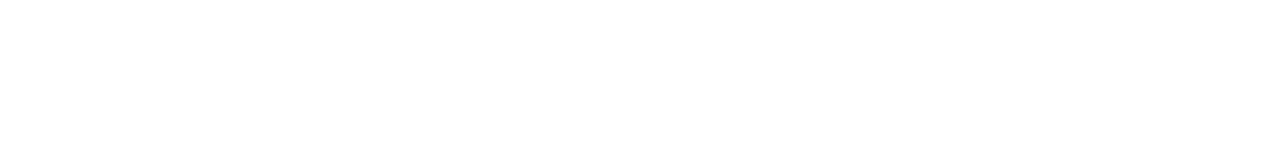
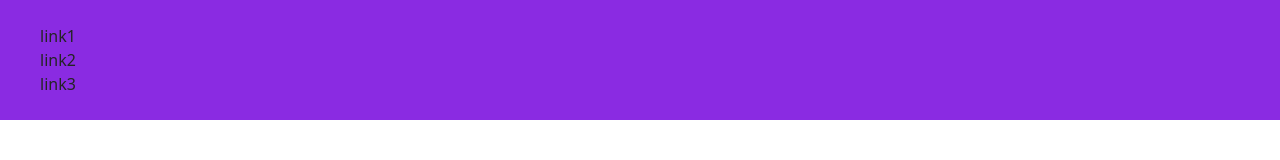
Before and after one commit to ValerieLeonidova/group-11-12, a plain HTML site: page index.html in a window 1280 px wide. Drawn offline with Linux system fonts and the light colour scheme.

Commit message:
Deploying to gh-pages from @ ValerieLeonidova/group-11-12@2f91a8d8568c783b5d533f968650fa4218feddb5 🚀

```diff
--- /dev/null
+++ b/assets/index-BDUAKDRm.css
@@ -0,0 +1 @@
+h1,h2,h3,h4,h5,h6,p{margin:0}p:last-child{margin-bottom:0}ul{margin:0;padding:0;list-style:none}a{color:currentColor;text-decoration:none}button{cursor:pointer}img{display:block;max-width:100%;height:auto}:root{font-family:system-ui,-apple-system,BlinkMacSystemFont,Segoe UI,Roboto,Oxygen,Ubuntu,Cantarell,Open Sans,Helvetica Neue,sans-serif;font-size:16px;line-height:1.5;font-weight:400;color:#242424;background-color:#ffffffde;font-synthesis:none;text-rendering:optimizeLegibility;-webkit-font-smoothing:antialiased;-moz-osx-font-smoothing:grayscale;-webkit-text-size-adjust:100%}body{display:flex;flex-direction:column;min-width:100vw;min-height:100vh;margin:0}main{flex-grow:1}main:has(.back-link){text-align:center}.section{padding:50px 0}@media only screen and (min-width: 768px){.section{padding:80px 0}}@media only screen and (min-width: 1200px){.section{padding:100px 0}}.container{min-width:320px;max-width:375px;margin:0 auto;padding:0 16px}@media only screen and (min-width: 768px){.container{max-width:768px}}@media only screen and (min-width: 1200px){.container{max-width:1200px}}@keyframes slide{0%{transform:translate(-140%) translateY(-50%)}to{transform:translate(-104%) translateY(-50%)}}@keyframes stretch{0%{opacity:0;transform:translate(-50%) translateY(100%) scale(.2)}to{opacity:1;transform:translate(-50%) translateY(100%) scale(1)}}.header{padding-top:24px;padding-bottom:24px;background-color:#8a2be2}
--- a/assets/index-BeolKpqr.css
+++ /dev/null
@@ -1 +0,0 @@
-h1,h2,h3,h4,h5,h6,p{margin:0}p:last-child{margin-bottom:0}ul{margin:0;padding:0;list-style:none}a{color:currentColor;text-decoration:none}button{cursor:pointer}img{display:block;max-width:100%;height:auto}:root{font-family:system-ui,-apple-system,BlinkMacSystemFont,Segoe UI,Roboto,Oxygen,Ubuntu,Cantarell,Open Sans,Helvetica Neue,sans-serif;font-size:16px;line-height:1.5;font-weight:400;color:#242424;background-color:#ffffffde;font-synthesis:none;text-rendering:optimizeLegibility;-webkit-font-smoothing:antialiased;-moz-osx-font-smoothing:grayscale;-webkit-text-size-adjust:100%}body{display:flex;flex-direction:column;min-width:100vw;min-height:100vh;margin:0}main{flex-grow:1}main:has(.back-link){text-align:center}.section{padding:50px 0}@media only screen and (min-width: 768px){.section{padding:80px 0}}@media only screen and (min-width: 1200px){.section{padding:100px 0}}.container{min-width:320px;max-width:375px;margin:0 auto;padding:0 16px}@media only screen and (min-width: 768px){.container{max-width:768px}}@media only screen and (min-width: 1200px){.container{max-width:1200px}}@keyframes slide{0%{transform:translate(-140%) translateY(-50%)}to{transform:translate(-104%) translateY(-50%)}}@keyframes stretch{0%{opacity:0;transform:translate(-50%) translateY(100%) scale(.2)}to{opacity:1;transform:translate(-50%) translateY(100%) scale(1)}}
--- a/index.html
+++ b/index.html
@@ -6,12 +6,16 @@
     <meta name="viewport" content="width=device-width, initial-scale=1.0" />
     <title>Vanilla App Template</title>
     <script type="module" crossorigin src="/group-11-12/index.js"></script>
-    <link rel="stylesheet" crossorigin href="/group-11-12/assets/index-BeolKpqr.css">
+    <link rel="stylesheet" crossorigin href="/group-11-12/assets/index-BDUAKDRm.css">
   </head>
   <body>
     <header class="header">
   <div class="container">
-
+    <ul>
+      <li><a href="">link1</a></li>
+      <li><a href="">link2</a></li>
+      <li><a href="">link3</a></li>
+    </ul>
   </div>
 </header>
 
```
